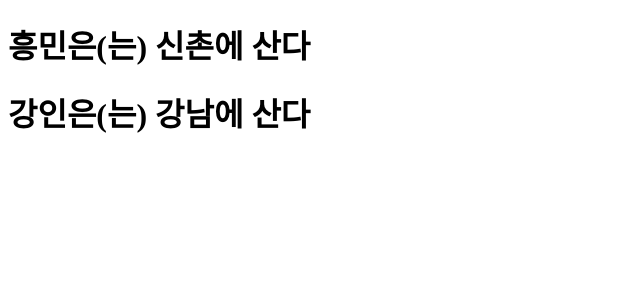
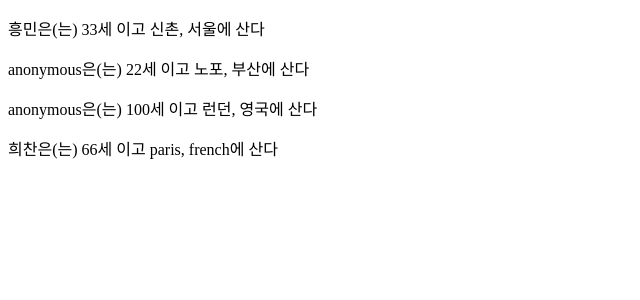
Before and after one commit to Seunggyo/react20231031, a React (Create React App) app: page / in a window 1280 px wide. Shown: the top 300 px of the page, without its empty margins (0-640 px from the left). Built offline with nearby package versions, Linux system fonts and the light colour scheme.

Commit message:
props destructuring assignment 구조분해할당, 기본값 주기

```diff
--- a/src/App.js
+++ b/src/App.js
@@ -1,20 +1,21 @@
 function App() {
   return (
     <>
-      <MyComp value={"흥민"} address={"신촌"} />
-      <MyComp value={"강인"} address={"강남"} />
+      <MyComp name={"흥민"} address={"신촌"} age={33} city={"서울"} />
+      <MyComp address={"노포"} age={22} city={"부산"} />
+      <MyComp address={"런던"} city={"영국"} />
+      <MyComp name="희찬" age={66} address={"paris"} city={"french"} />
     </>
   );
 }
 
 // {value: "흥민", address: "신촌"
-function MyComp(props) {
-  let { value, address } = props;
+function MyComp({ name = "anonymous", address, city, age = 100 }) {
   return (
     <div>
-      <h1>
-        {value}은(는) {address}에 산다
-      </h1>
+      <p>
+        {name}은(는) {age}세 이고 {address}, {city}에 산다
+      </p>
     </div>
   );
 }
```
